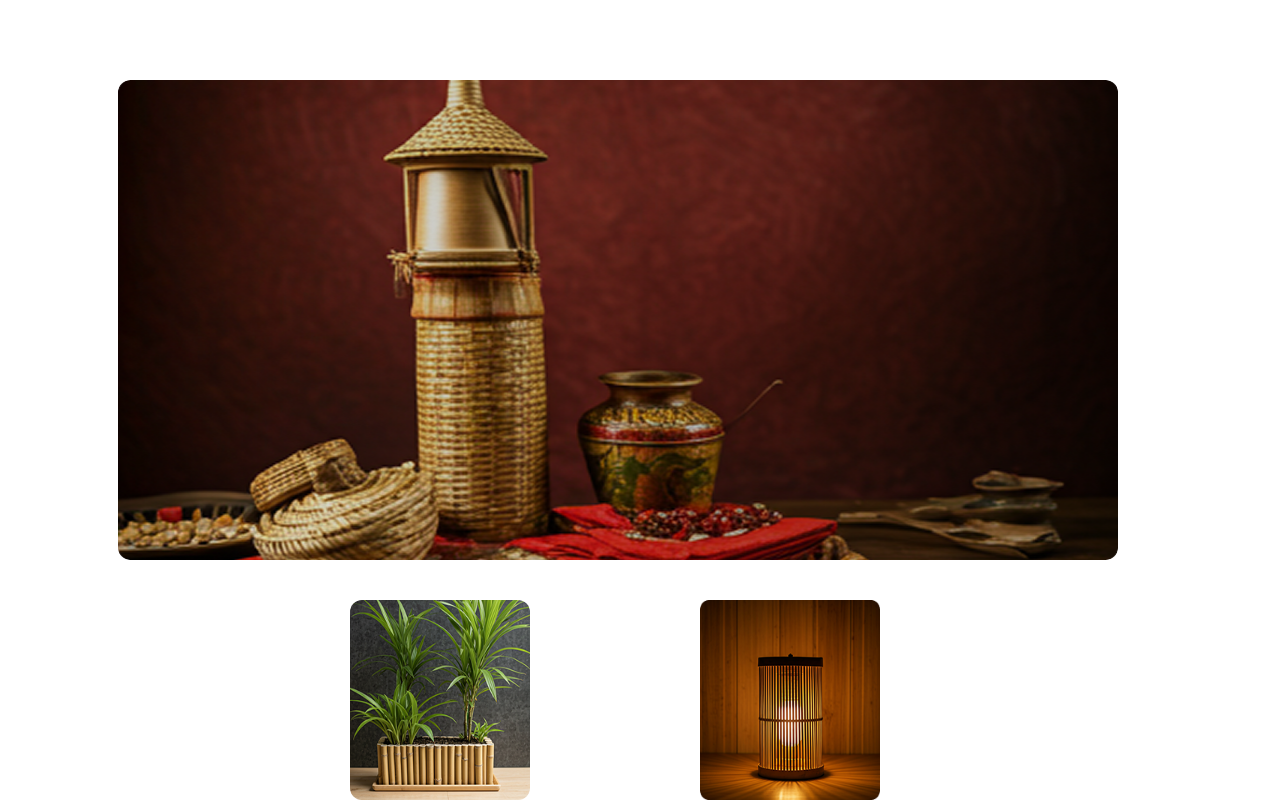
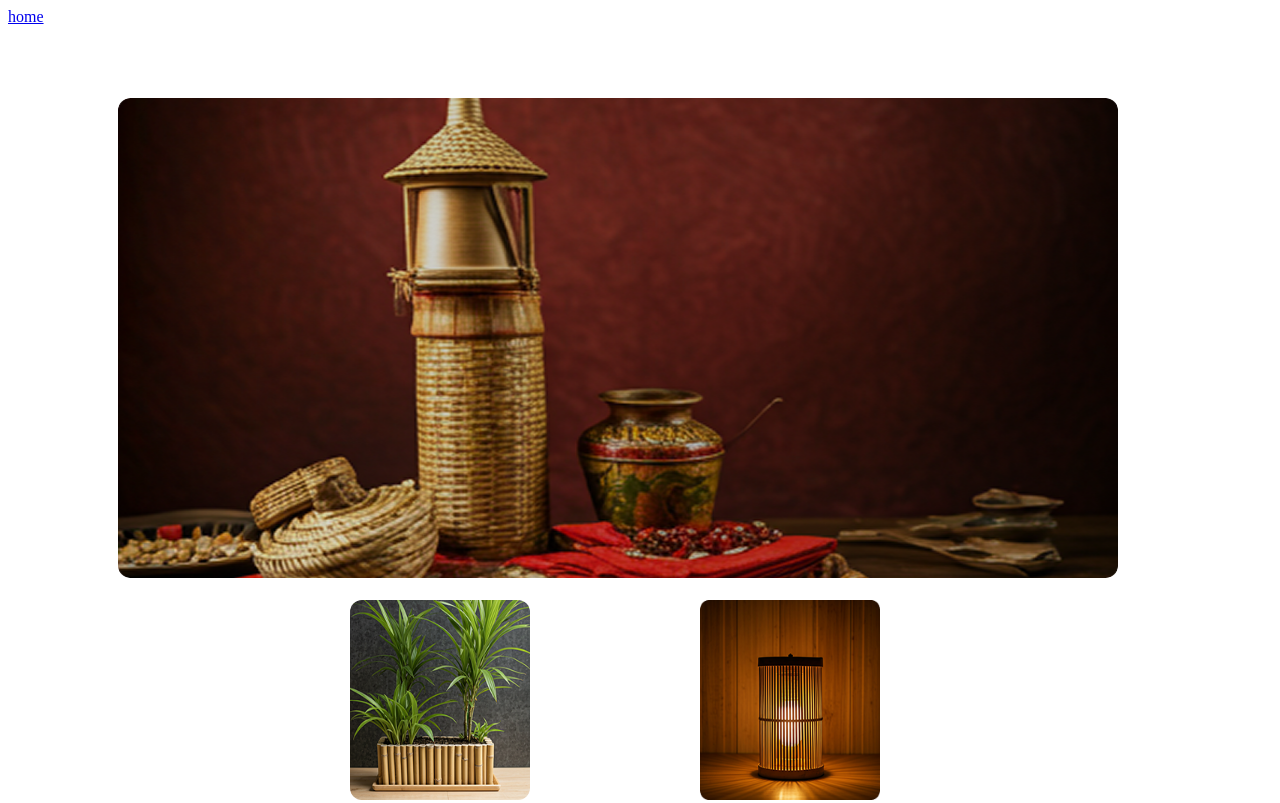
Before and after one commit to rifaav83/html, a plain HTML site: page index.html in a window 1280 px wide. Shown: the top 803 px of the page. Drawn offline with Linux system fonts and the light colour scheme.

Commit message:
Add navigation link to about page

```diff
--- a/index.html
+++ b/index.html
@@ -7,6 +7,10 @@
     <link rel="stylesheet" href="style.css">
 </head>
 <body>
+
+    <nav>
+        <a href="/about.html">home</a>
+    </nav>
     <img src="img/Depth 6, Frame 0.png" alt=""  class="image1">
     <img src="img/Depth 7, Frame 6.png" alt=""   class="image2">
     <img src="img/Depth 7, Frame 2 (1).png" alt="" class="image3" >
```
